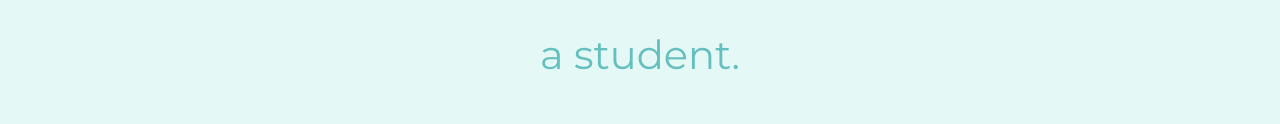
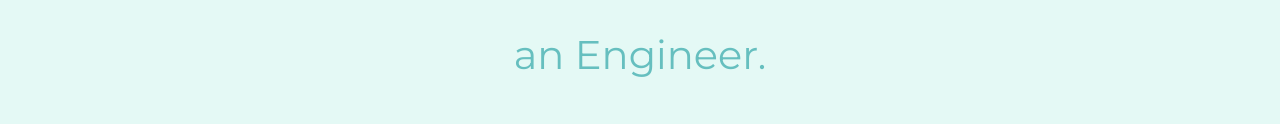
Before and after one commit to Des-n-Dev-Turbo/HTMLCSS, a plain HTML site: page index.html in a window 1280 px wide. Shown: the part 285-409 px from the top of the page. Drawn offline with Linux system fonts and the light colour scheme.

Commit message:
Update index.html

```diff
--- a/index.html
+++ b/index.html
@@ -15,7 +15,7 @@
   <div class="top-container">
     <img class="top-cloud" src="Images\cloud.png" alt="Cloud Image">
     <h1>I'm Shridhar</h1>
-    <h2>a student.</h2>
+    <h2>an Engineer.</h2>
     <img class="bottom-cloud" src="Images\cloud.png" alt="Cloud Image">
     <img src="Images\mountain.png" alt="Mountain Image">
   </div>
```
